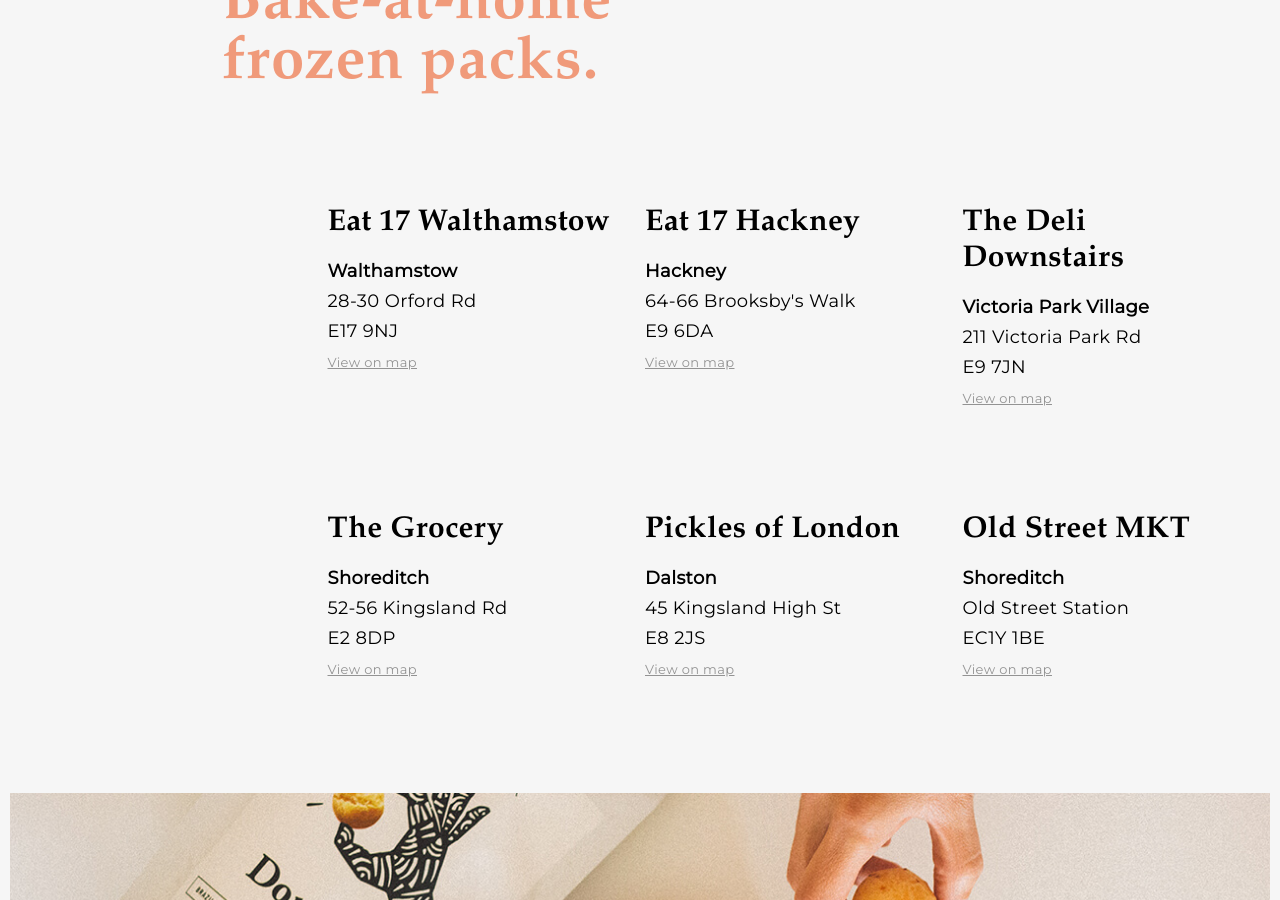
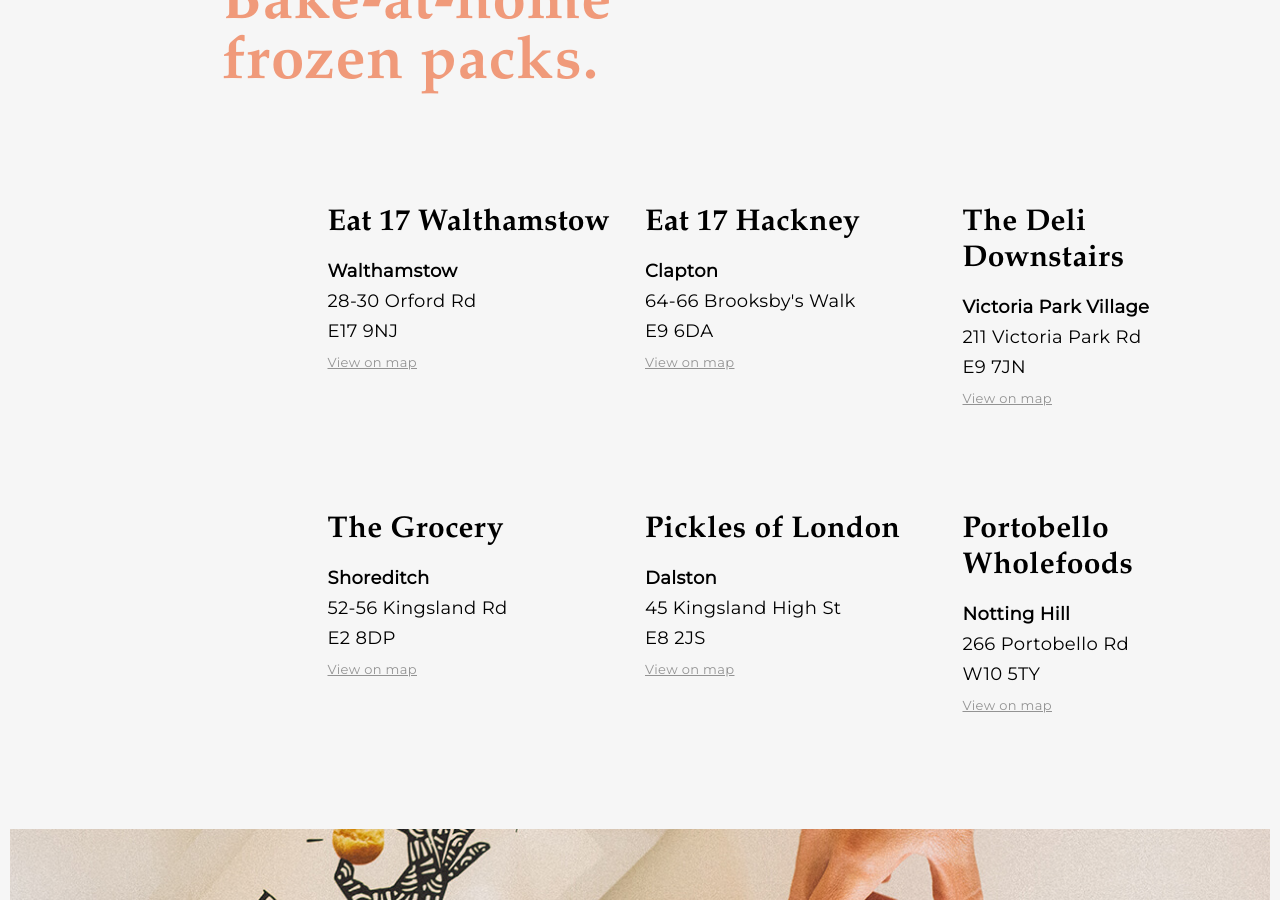
Before and after one commit to peduarte/dona-rita, a Jekyll site: the page built from stockists.html, in a window 1280 px wide and 900 px high, scrolled down 312 px. Built offline with Jekyll 4.4.1, drawn with Linux system fonts in a browser that asks for light colours.

Commit message:
Update stockists.json

```diff
--- a/_data/stockists.json
+++ b/_data/stockists.json
@@ -8,7 +8,7 @@
 
 	{
 		"name": "Eat 17 Hackney",
-		"area": "Hackney",
+		"area": "Clapton",
 		"address": "64-66 Brooksby's Walk",
 		"postCode": "E9 6DA"
 	},
@@ -35,16 +35,16 @@
 	},
 
 	{
-		"name": "Old Street MKT",
+		"name": "Portobello Wholefoods",
+		"area": "Notting Hill",
+		"address": "266 Portobello Rd",
+		"postCode": "W10 5TY"
+	},
+
+	{
+		"name": "Our own pop-up :)",
 		"area": "Shoreditch",
 		"address": "Old Street Station",
 		"postCode": "EC1Y 1BE"
 	},
-
-	{
-		"name": "Portobello Wholefoods",
-		"area": "Notting Hill",
-		"address": "266 Portobello Rd",
-		"postCode": "W10 5TY"
-	}
 ]
```
